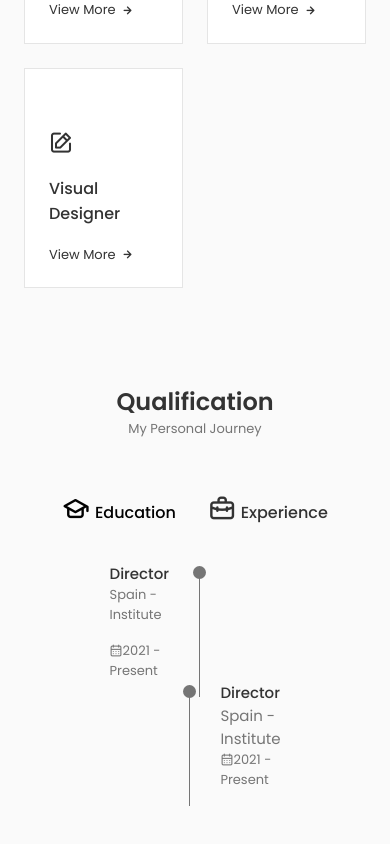
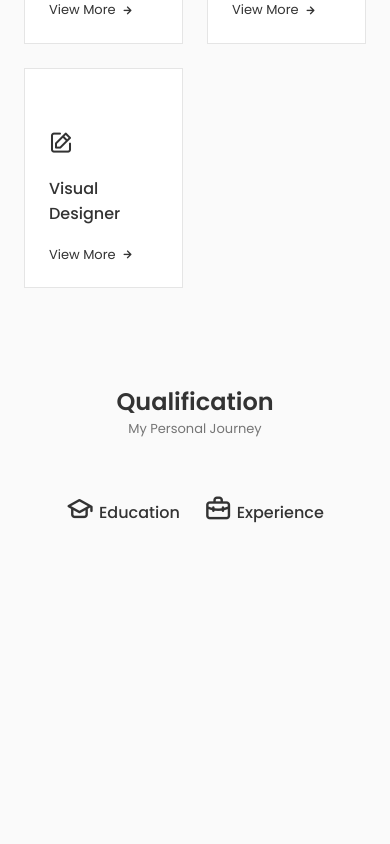
Before and after one commit to Azizbek0304/React-Portfolio, a React (Create React App) app: page / in a window 390 px wide. Shown: the part 2517-3361 px from the top of the page. After the commit the page ends 3191 px from the top, so only its background shows below. Built offline with nearby package versions, Linux system fonts and the light colour scheme.

Commit message:
Qualification-completed

```diff
--- a/src/componets/Qualification/index.jsx
+++ b/src/componets/Qualification/index.jsx
@@ -2,7 +2,7 @@ import React, { useState } from 'react';
 import './qualification.css';
 
 function Qualification() {
-  const [toggleState, setToggleState] = useState(1);
+  const [toggleState, setToggleState] = useState();
   const toggleTab = (index) => {
     setToggleState(index);
   };
@@ -74,7 +74,7 @@ function Qualification() {
 
               <div>
                 <h3 className="qualification__title">Director</h3>
-                <span className="qualifiation__subtitle">
+                <span className="qualification__subtitle">
                   Spain - Institute
                 </span>
 
@@ -95,8 +95,8 @@ function Qualification() {
           >
             <div className="qualification__data">
               <div>
-                <h3 className="qualification__title">Director</h3>
-                <span className="qualifiation__subtitle">
+                <h3 className="qualification__title">director </h3>
+                <span className="qualification__subtitle">
                   Spain - Institute
                 </span>
 
@@ -122,7 +122,7 @@ function Qualification() {
 
               <div>
                 <h3 className="qualification__title">Director</h3>
-                <span className="qualifiation__subtitle">
+                <span className="qualification__subtitle">
                   Spain - Institute
                 </span>
 
--- a/src/componets/Qualification/qualification.css
+++ b/src/componets/Qualification/qualification.css
@@ -79,3 +79,34 @@
   background-color: var(--text-color);
   transform: translate(6px, -7px);
 }
+
+@media screen and (max-width: 992px) {
+  .qualification__container {
+    margin-left: auto;
+    margin-right: auto;
+  }
+}
+
+@media screen and (max-width: 768px) {
+  .qualification__container {
+    margin-left: var(--mb-1-5);
+    margin-right: var(--mb-1-5);
+  }
+}
+
+@media screen and (max-width: 576px) {
+  .qualification__sections {
+    grid-template-columns: initial;
+  }
+
+  .qualification__button {
+    margin: 0 var(--mb-0-75);
+  }
+}
+
+
+@media screen and (max-width: 350PX) {
+.qualification__data {
+  gap: .5rem;
+}
+}
```
